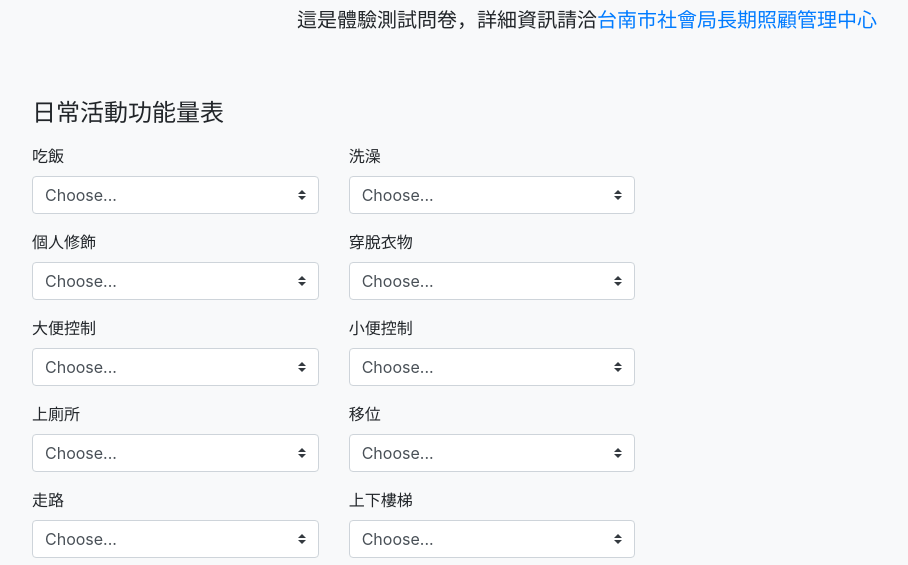
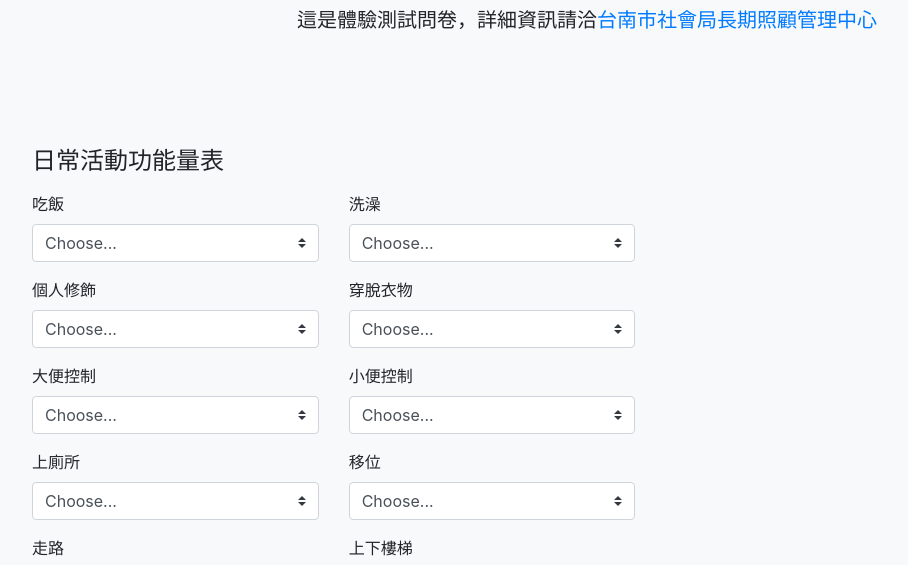
Before and after one commit to E24046894/E24046894.github.io, a plain HTML site: page index.html in a window 1280 px wide. Shown: the part 219-784 px from the top of the page, without its empty margins (53-961 px from the left). Drawn offline with nearby package versions, Linux system fonts and the light colour scheme.

Commit message:
Update index.html

```diff
--- a/index.html
+++ b/index.html
@@ -18,7 +18,7 @@
             <p class="lead">這是體驗測試問卷，詳細資訊請洽<a href="http://ltc.tainan.gov.tw/default.asp">台南市社會局長期照顧管理中心</a></p>
         </div>
 
-        <div class="row">
+        <div class="row py-5">
             <div class="col-md-8 order-md-1">
 
                 <form class="needs-validation" novalidate>
```
